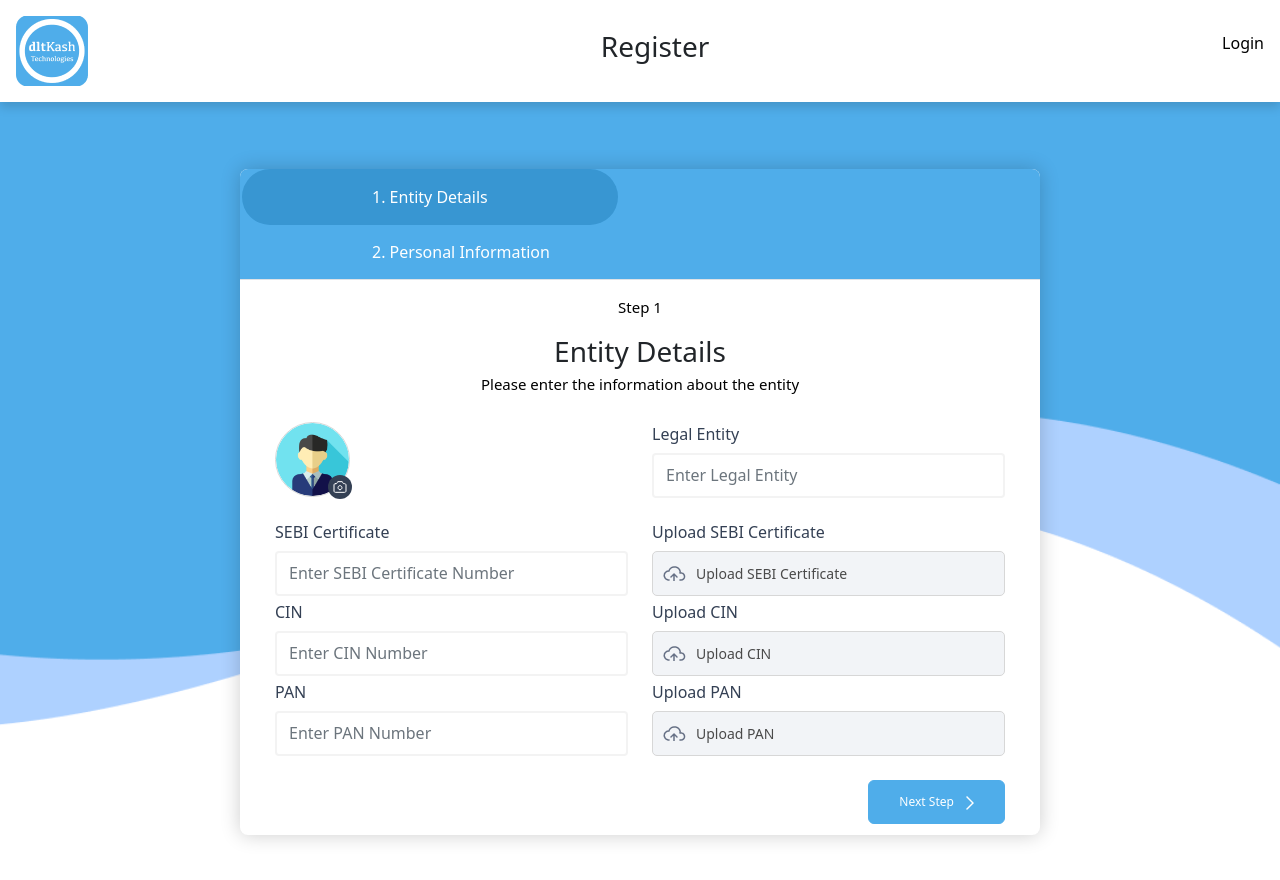
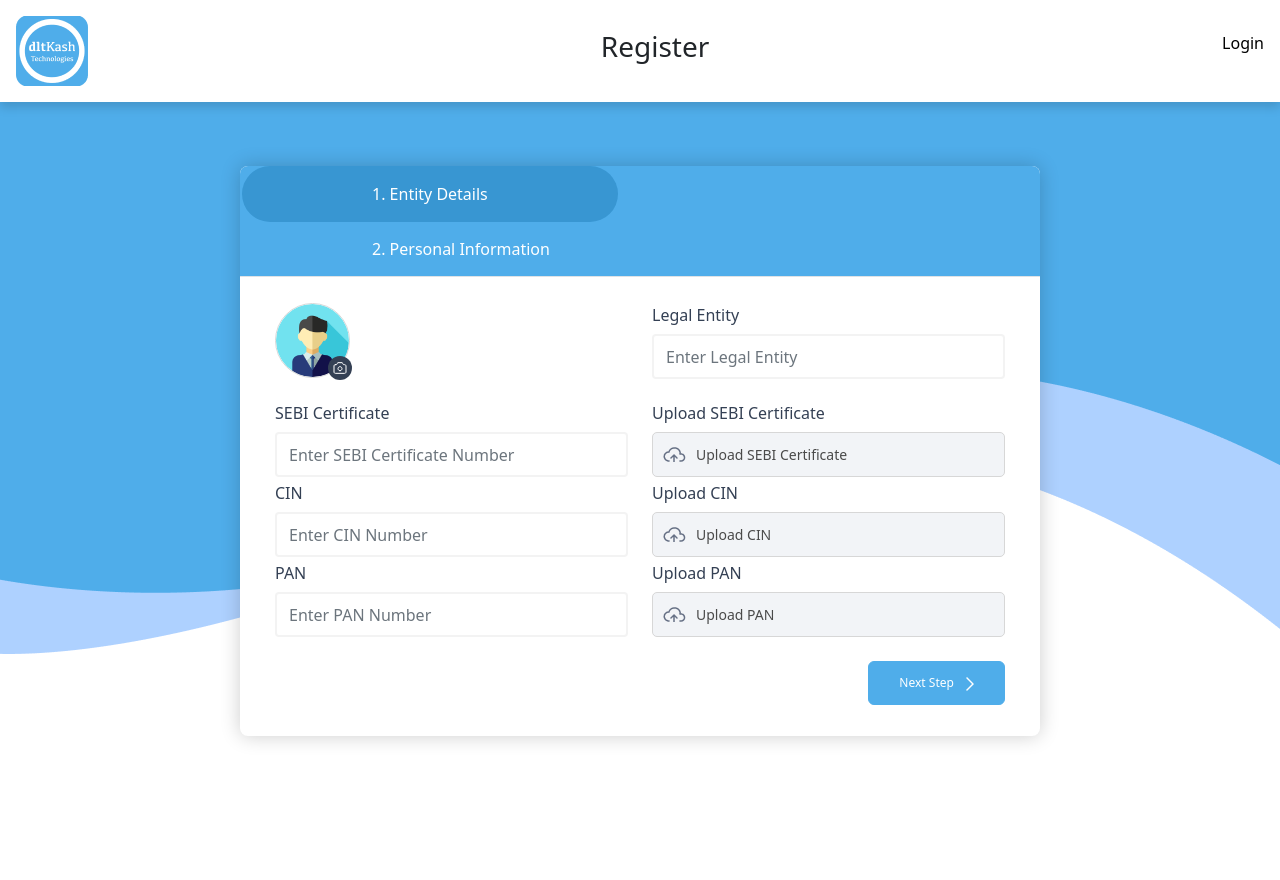
Before and after one commit to ankurkashyap2/dltkash-frontend, a React (Create React App) app: page /register in a window 1280 px wide. Shown: the top 880 px of the page. After the commit the page ends 800 px from the top, so only its background shows below. Built offline with nearby package versions, Linux system fonts and the light colour scheme.

Commit message:
changes 18 jan

```diff
--- a/src/components/auth/entityDetailsForm.jsx
+++ b/src/components/auth/entityDetailsForm.jsx
@@ -141,9 +141,6 @@ const EntityDetailsForm = ({ setActiveTab, setEntityDetails }) => {
 
 	return (
 		<>
-			<p>Step 1</p>
-			<h3>Entity Details</h3>
-			<p>Please enter the information about the entity</p>
 			<Formik
 				initialValues={getInitialValues()}
 				validate={validate(validationSchema)}
--- a/src/components/auth/personalDetailsForm.jsx
+++ b/src/components/auth/personalDetailsForm.jsx
@@ -74,9 +74,6 @@ const PersonalDetailsForm = ({ setActiveTab, entityDetails, userRegister }) => {
 
 	return (
 		<>
-		<p>Step 2</p>
-			<h3>Personal Details</h3>
-			<p>Please enter your personal detail</p>
 			<Formik
 				initialValues={getInitialValues()}
 				validate={validate(validationSchema)}
--- a/src/index.css
+++ b/src/index.css
@@ -1,19 +1,19 @@
 @import url('https://fonts.googleapis.com/css2?family=Inter:wght@100;200;300;400;500;600;700;800;900&display=swap');
 html {
-  height:100%;
+  height:100vh
 }
 body {
   margin: 0;
   font-family: 'Inter', sans-serif;
   -moz-osx-font-smoothing: grayscale;
-  height:100%;
+  height:100vh;
   color: #344054;
 }
 div#root {
-  height: 100%;
+  height: 100vh;
 }
 .App {
-  height: 100%;
+  height: 100vh;
 }
 code {
   font-family: source-code-pro, Menlo, Monaco, Consolas, 'Courier New',
--- a/src/pages/forgot.jsx
+++ b/src/pages/forgot.jsx
@@ -24,7 +24,7 @@ const Forgot = () => {
 									<Form.Control
 										type="email"
 										placeholder="Enter Username or Email Address"
-										className="field-size"
+										className="field-size mb-3"
 									/>
 									<Button className="btn-outlined" href="/login">
 										<RightArrow className="icon-login" />
--- a/src/pages/login.jsx
+++ b/src/pages/login.jsx
@@ -71,12 +71,12 @@ const Login = ({ userLogin }) => {
 							render={({ errors, handleChange, handleSubmit, values, touched }) => {
 								return (
 									<Form className="form-align" noValidate onSubmit={handleSubmit}>
-										<Form.Group className="mb-3" controlId="exampleForm.ControlInput1">
+										<Form.Group controlId="exampleForm.ControlInput1">
 											<Form.Label className="text-bottom">Username</Form.Label>
 											<Form.Control
 												type="email"
 												placeholder="Enter Username"
-												className="field-size"
+												className="field-size mb-3"
 												name="email"
 												required
 												onChange={handleChange}
@@ -95,7 +95,7 @@ const Login = ({ userLogin }) => {
 											<Form.Control
 												type="password"
 												placeholder="Enter Password"
-												className="field-size"
+												className="field-size mb-3"
 												name="password"
 												required
 												onChange={handleChange}
--- a/src/styles/login.css
+++ b/src/styles/login.css
@@ -3,8 +3,7 @@
 	justify-content: center;
 	align-items: center;
 	width: 100%;
-	height: 100%;
-	/* margin-top: -60px; */
+	min-height: calc(100vh - 102px);
 	background-image: url(/public/assets/images/loginbg.png);
 	background-repeat: no-repeat;
 	background-position: center;
--- a/src/styles/register.css
+++ b/src/styles/register.css
@@ -3,8 +3,7 @@
 	justify-content: center;
 	align-items: center;
 	width: 100%;
-	height: 100%;
-	/* margin-top: -60px; */
+	min-height: calc(100vh - 102px);
 	background-image: url(/public/assets/images/loginbg.png);
 	background-repeat: no-repeat;
 	background-position: center;
@@ -16,7 +15,7 @@
 }
 
 .Register-box {
-	padding-bottom: 40px;
+	padding-bottom: 60px;
 	position: relative;
 	display: block;
 	background: #ffffff;
```
